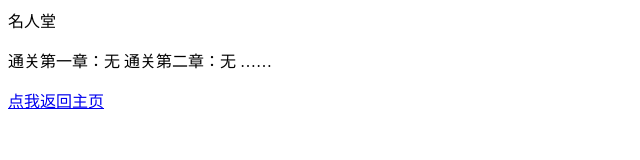
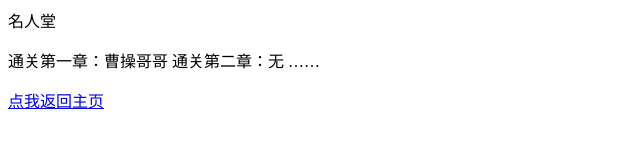
Before and after one commit to hyh-cdgame/hyh-cdgame.github.io, a plain HTML site: page mrt.html in a window 1280 px wide. Shown: the whole page, without its empty margins (0-640 px from the left). Drawn offline with Linux system fonts and the light colour scheme.

Commit message:
Update mrt.html

```diff
--- a/mrt.html
+++ b/mrt.html
@@ -6,7 +6,7 @@
 
 <body>
 名人堂
-<p> 通关第一章：无  通关第二章：无  ……</p>
+<p> 通关第一章：曹操哥哥  通关第二章：无  ……</p>
 </body>
 <a href="hyh-cdgame.github.io" class="stretched-link">点我返回主页</a>
 </html>
```
